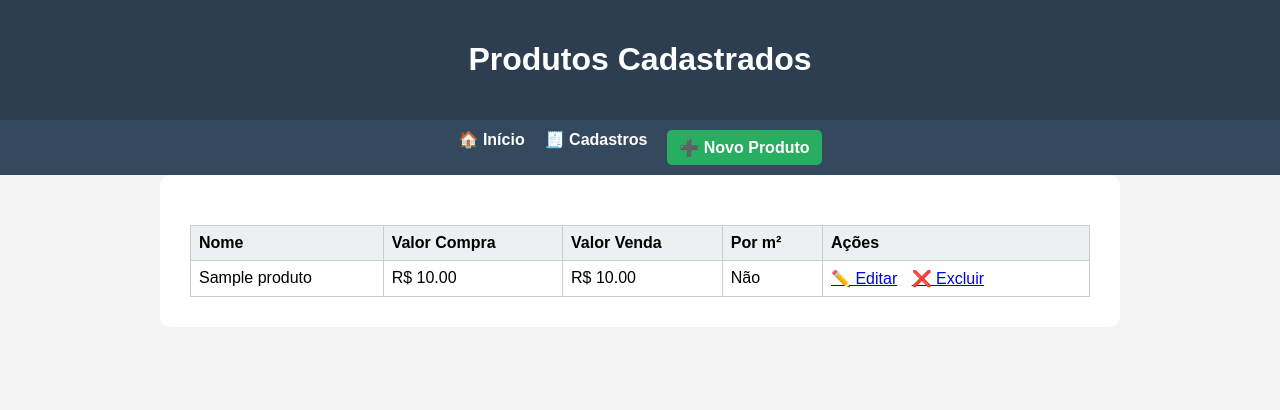
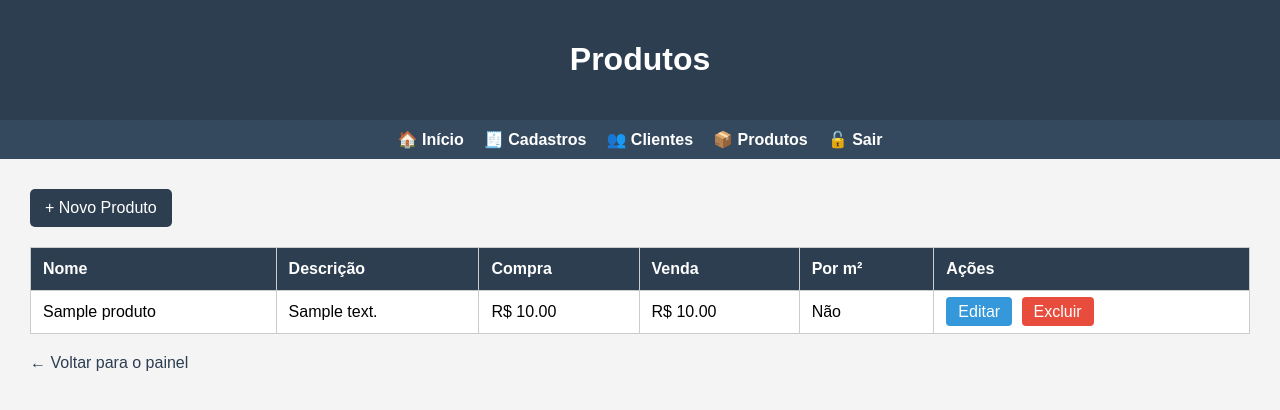
Before and after one commit to GraficaImPlotter/grafica-implotter, a FastAPI app: template app/templates/produtos.html in a window 1280 px wide. Shown: the top 410 px of the page. Run offline with FastAPI, Linux system fonts and the light colour scheme; the template is opened without the code that fills it: most values are stand-ins (such as "Sample title", 1, 10 or a date in 2020).

Commit message:
Atualizando layout da tela de produtos com botões de editar e excluir

```diff
--- a/app/templates/produtos.html
+++ b/app/templates/produtos.html
@@ -4,35 +4,42 @@
   <meta charset="UTF-8">
   <title>Produtos | Gráfica Implotter</title>
   <style>
-    body { font-family: Arial; background: #f4f4f4; margin: 0; }
+    body { font-family: Arial; margin: 0; background: #f4f4f4; }
     header { background: #2c3e50; color: white; padding: 20px; text-align: center; }
     nav { background: #34495e; padding: 10px; display: flex; gap: 20px; justify-content: center; }
     nav a { color: white; text-decoration: none; font-weight: bold; }
     nav a:hover { text-decoration: underline; }
-    .conteudo { padding: 30px; max-width: 900px; margin: auto; background: white; border-radius: 10px; }
-    table { width: 100%; border-collapse: collapse; margin-top: 20px; }
-    th, td { border: 1px solid #ccc; padding: 8px; text-align: left; }
-    th { background: #ecf0f1; }
-    .botoes a { margin-right: 10px; }
-    .novo-btn { background: #27ae60; color: white; padding: 8px 12px; text-decoration: none; border-radius: 5px; }
+    .conteudo { padding: 30px; }
+    table { width: 100%; border-collapse: collapse; background: white; }
+    th, td { padding: 12px; border: 1px solid #ccc; text-align: left; }
+    th { background-color: #2c3e50; color: white; }
+    a.btn { padding: 6px 12px; text-decoration: none; border-radius: 4px; margin-right: 5px; }
+    .editar { background-color: #3498db; color: white; }
+    .excluir { background-color: #e74c3c; color: white; }
+    .novo { margin-bottom: 20px; display: inline-block; background: #2c3e50; color: white; padding: 10px 15px; text-decoration: none; border-radius: 5px; }
+    .voltar { display: inline-block; margin-top: 20px; text-decoration: none; color: #2c3e50; }
   </style>
 </head>
 <body>
   <header>
-    <h1>Produtos Cadastrados</h1>
+    <h1>Produtos</h1>
   </header>
   <nav>
     <a href="/painel">🏠 Início</a>
     <a href="/cadastros">🧾 Cadastros</a>
-    <a href="/produtos/novo" class="novo-btn">➕ Novo Produto</a>
+    <a href="/clientes">👥 Clientes</a>
+    <a href="/produtos">📦 Produtos</a>
+    <a href="/logout">🔓 Sair</a>
   </nav>
   <div class="conteudo">
+    <a href="/produtos/novo" class="novo">+ Novo Produto</a>
     <table>
       <thead>
         <tr>
           <th>Nome</th>
-          <th>Valor Compra</th>
-          <th>Valor Venda</th>
+          <th>Descrição</th>
+          <th>Compra</th>
+          <th>Venda</th>
           <th>Por m²</th>
           <th>Ações</th>
         </tr>
@@ -41,17 +48,20 @@
         {% for produto in produtos %}
         <tr>
           <td>{{ produto.nome }}</td>
-          <td>R$ {{ '%.2f'|format(produto.valor_compra) }}</td>
-          <td>R$ {{ '%.2f'|format(produto.valor_venda) }}</td>
-          <td>{{ 'Sim' if produto.por_m2 else 'Não' }}</td>
-          <td class="botoes">
-            <a href="/produtos/{{ produto.id }}/editar">✏️ Editar</a>
-            <a href="/produtos/{{ produto.id }}/excluir" onclick="return confirm('Tem certeza que deseja excluir este produto?')">❌ Excluir</a>
+          <td>{{ produto.descricao }}</td>
+          <td>R$ {{ "%.2f"|format(produto.valor_compra) }}</td>
+          <td>R$ {{ "%.2f"|format(produto.valor_venda) }}</td>
+          <td>{{ "Sim" if produto.por_m2 else "Não" }}</td>
+          <td>
+            <a href="/produtos/{{ produto.id }}/editar" class="btn editar">Editar</a>
+            <a href="/produtos/{{ produto.id }}/excluir" class="btn excluir" onclick="return confirm('Deseja excluir este produto?')">Excluir</a>
           </td>
         </tr>
         {% endfor %}
       </tbody>
     </table>
+
+    <a class="voltar" href="/painel">← Voltar para o painel</a>
   </div>
 </body>
 </html>
```
Also changed, not shown: app/routes/produtos.py (+55 -33 lines), app/templates/produto_form.html (added, +47 -0 lines), app/templates/produtos_form.html (deleted, +0 -48 lines).
